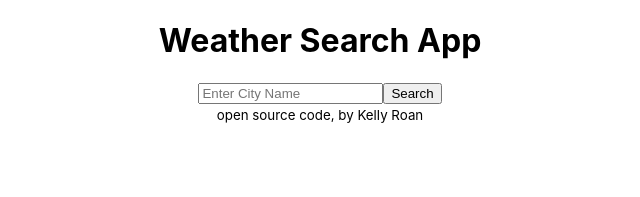
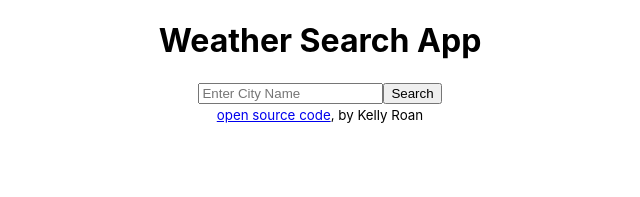
Before and after one commit to KellyDRD/weather_react_homework, a React (Create React App) app: page / in a window 1280 px wide. Shown: the top 197 px of the page, without its empty margins (320-960 px from the left). Built offline with nearby package versions, Linux system fonts and the light colour scheme.

Commit message:
added github link

```diff
--- a/src/App.js
+++ b/src/App.js
@@ -7,7 +7,16 @@
       <div className="App">
         <h1>Weather Search App</h1>
         <WeatherSearch />
-        <small>open source code, by Kelly Roan</small>
+        <small>
+          <a
+            href="https://github.com/KellyDRD/weather_react_homework"
+            target="_blank"
+            rel="noreferrer"
+          >
+            open source code
+          </a>
+          , by Kelly Roan
+        </small>
       </div>
     </div>
   );
```
